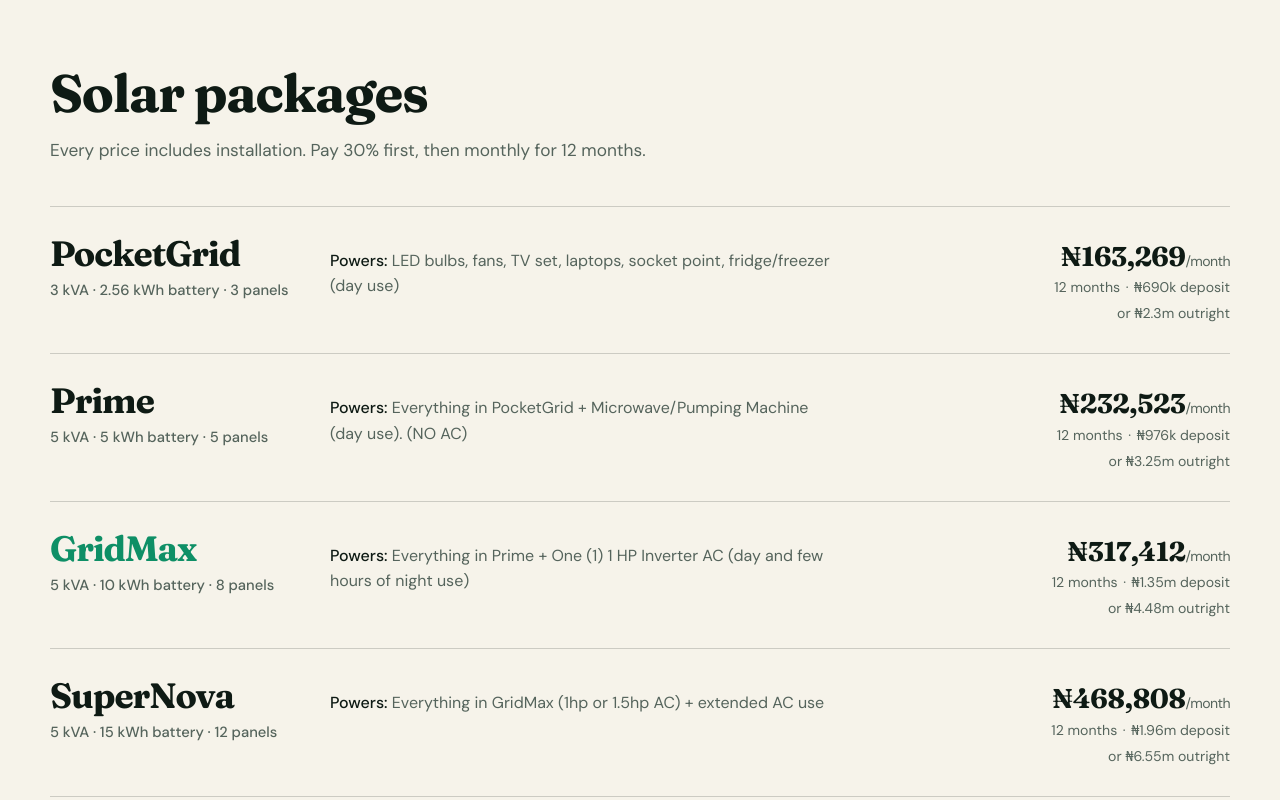
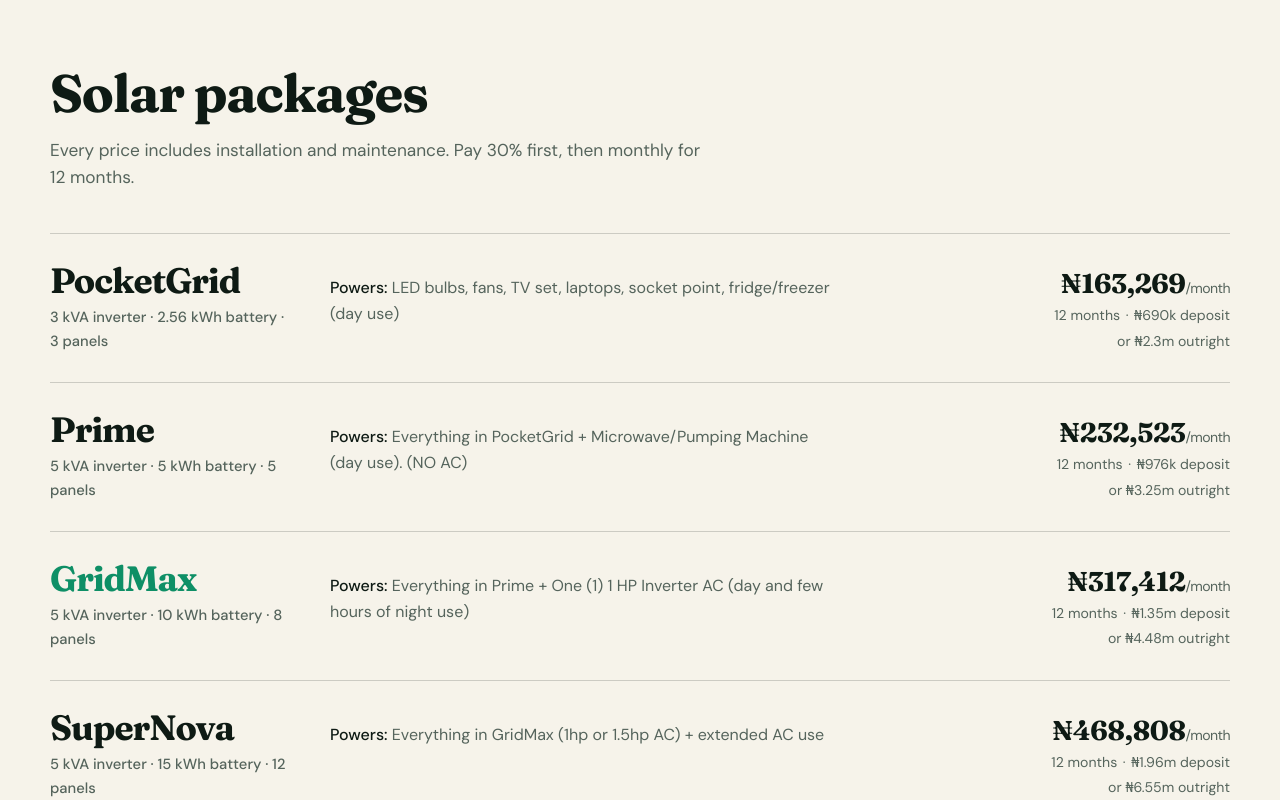
Before and after one commit to Neonfila/solafi, a React (Vite) app: page / in a window 1280 px wide. Shown: the part 2320-3120 px from the top of the page. Built offline with nearby package versions, Linux system fonts and the light colour scheme; no server answers.

Commit message:
Packages: name the inverter, price includes maintenance

```diff
--- a/src/pages/Home.jsx
+++ b/src/pages/Home.jsx
@@ -57,13 +57,13 @@ export default function Home() {
       <section id="packages" className="section">
         <div className="wrap">
           <h2>Solar packages</h2>
-          <p className="section-lede">Every price includes installation. Pay {depositPct}% first, then monthly for {main.months} months.</p>
+          <p className="section-lede">Every price includes installation and maintenance. Pay {depositPct}% first, then monthly for {main.months} months.</p>
           <ul className="plans">
             {products.map((p) => (
               <li key={p.id} className={`plan${p.featured ? ' plan--featured' : ''}`}>
                 <div className="plan-size">
                   <h3>{p.name}</h3>
-                  <span>{[p.kva && `${p.kva} kVA`, p.batteryKwh && `${p.batteryKwh} kWh battery`, p.panels && `${p.panels} panels`].filter(Boolean).join(' · ')}</span>
+                  <span>{[p.kva && `${p.kva} kVA inverter`, p.batteryKwh && `${p.batteryKwh} kWh battery`, p.panels && `${p.panels} panels`].filter(Boolean).join(' · ')}</span>
                 </div>
                 <p className="plan-fit"><b>Powers:</b> {p.runs}</p>
                 <p className="plan-price">
```
